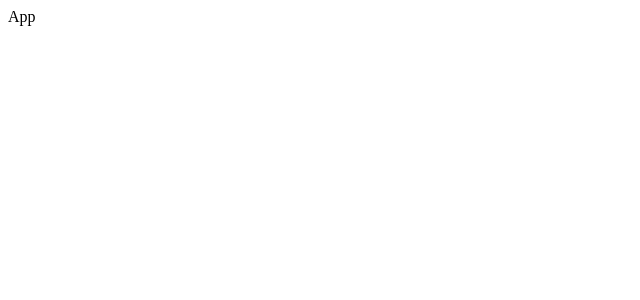
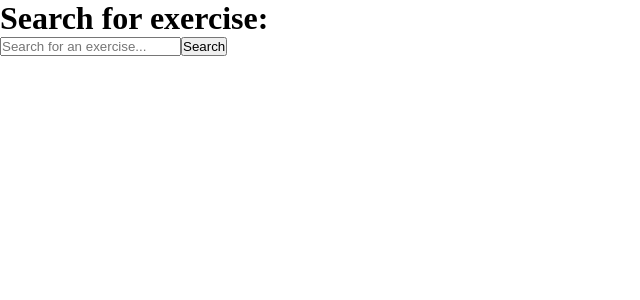
Before and after one commit to mrynp/workout-timer, a React (Create React App) app: page / in a window 1280 px wide. Shown: the top 300 px of the page, without its empty margins (0-640 px from the left). Built offline with nearby package versions, Linux system fonts and the light colour scheme.

Commit message:
Create SearchExercise component. Integrate exercise api and display search results

```diff
--- a/package.json
+++ b/package.json
@@ -6,6 +6,7 @@
     "@testing-library/jest-dom": "^5.17.0",
     "@testing-library/react": "^13.4.0",
     "@testing-library/user-event": "^13.5.0",
+    "axios": "^1.7.7",
     "react": "^18.3.1",
     "react-dom": "^18.3.1",
     "react-scripts": "5.0.1",
--- /dev/null
+++ b/src/App.css
@@ -0,0 +1,5 @@
+* {
+  padding: 0px;
+  margin: 0px;
+  box-sizing: border-box;
+}
--- a/src/App.js
+++ b/src/App.js
@@ -1,7 +1,14 @@
 import React from "react";
+import SearchExercise from "./SearchExercise";
+import "./App.css";
 
 const App = () => {
-  return <div>App</div>;
+  return (
+    <div className="App">
+      <h1>Search for exercise:</h1>
+      <SearchExercise />
+    </div>
+  );
 };
 
 export default App;
--- /dev/null
+++ b/src/SearchExercise.js
@@ -0,0 +1,62 @@
+import React from "react";
+import axios from "axios";
+import { useState } from "react";
+
+const SearchExercise = () => {
+  const [exerciseName, setExerciseName] = useState("");
+  const [exerciseData, setExerciseData] = useState(null);
+
+  async function handleSearch() {
+    try {
+      const response = await axios.get(
+        `https://exercisedb.p.rapidapi.com/exercises/name/${exerciseName}`,
+        {
+          headers: {
+            "x-rapidapi-key":
+              "cb3b003debmsh8ab1ba925103268p189597jsn2c9cfbfdf3c6",
+            "x-rapidapi-host": "exercisedb.p.rapidapi.com",
+          },
+        }
+      );
+
+      if (response.data.length === 0) {
+        alert("Exercise not found in ExerciseDB.");
+        return;
+      }
+
+      const combinedData = {
+        name: exerciseName,
+        gifUrl: response.data[0]?.gifUrl || "",
+        description:
+          response.data[0]?.instructions || "No description available",
+      };
+
+      setExerciseData(combinedData);
+    } catch (error) {
+      console.error("Error fetching exercise details:", error);
+      alert("An error occurred while fetching exercise details.");
+    }
+  }
+
+  return (
+    <div>
+      <input
+        type="text"
+        value={exerciseName}
+        onChange={(e) => setExerciseName(e.target.value)}
+        placeholder="Search for an exercise..."
+      />
+      <button onClick={handleSearch}>Search</button>
+
+      {exerciseData && (
+        <div>
+          <h2>{exerciseData.name}</h2>
+          <img src={exerciseData.gifUrl} alt={exerciseData.name} />
+          <p>{exerciseData.description}</p>
+        </div>
+      )}
+    </div>
+  );
+};
+
+export default SearchExercise;
```
Also changed, not shown: 1 other file (tests, documents, lock files or other folders).
